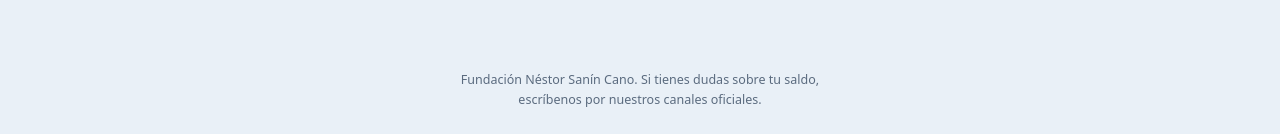
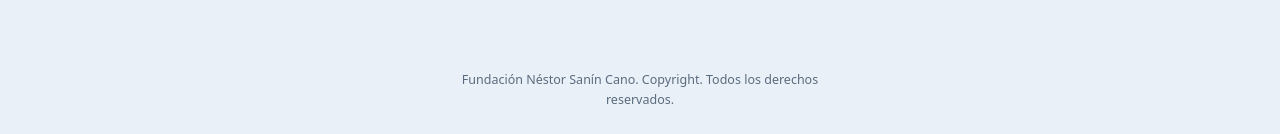
Before and after one commit to fundacion-nesa/fundacion-nesa.github.io, a plain HTML site: page index.html in a window 1280 px wide. Shown: the part 663-797 px from the top of the page. Drawn offline with nearby package versions, Linux system fonts and the light colour scheme; a script that the page names is missing; a web font is replaced by a local one.

Commit message:
Update footer text for copyright notice

```diff
--- a/index.html
+++ b/index.html
@@ -374,7 +374,7 @@
   </section>
 </main>
 
-<footer class="pie-pagina">Fundación Néstor Sanín Cano. Si tienes dudas sobre tu saldo, escríbenos por nuestros canales oficiales.</footer>
+<footer class="pie-pagina">Fundación Néstor Sanín Cano. Copyright. Todos los derechos reservados.</footer>
 
 <script>
   // ── Configuración ──────────────────────────────────────
```
